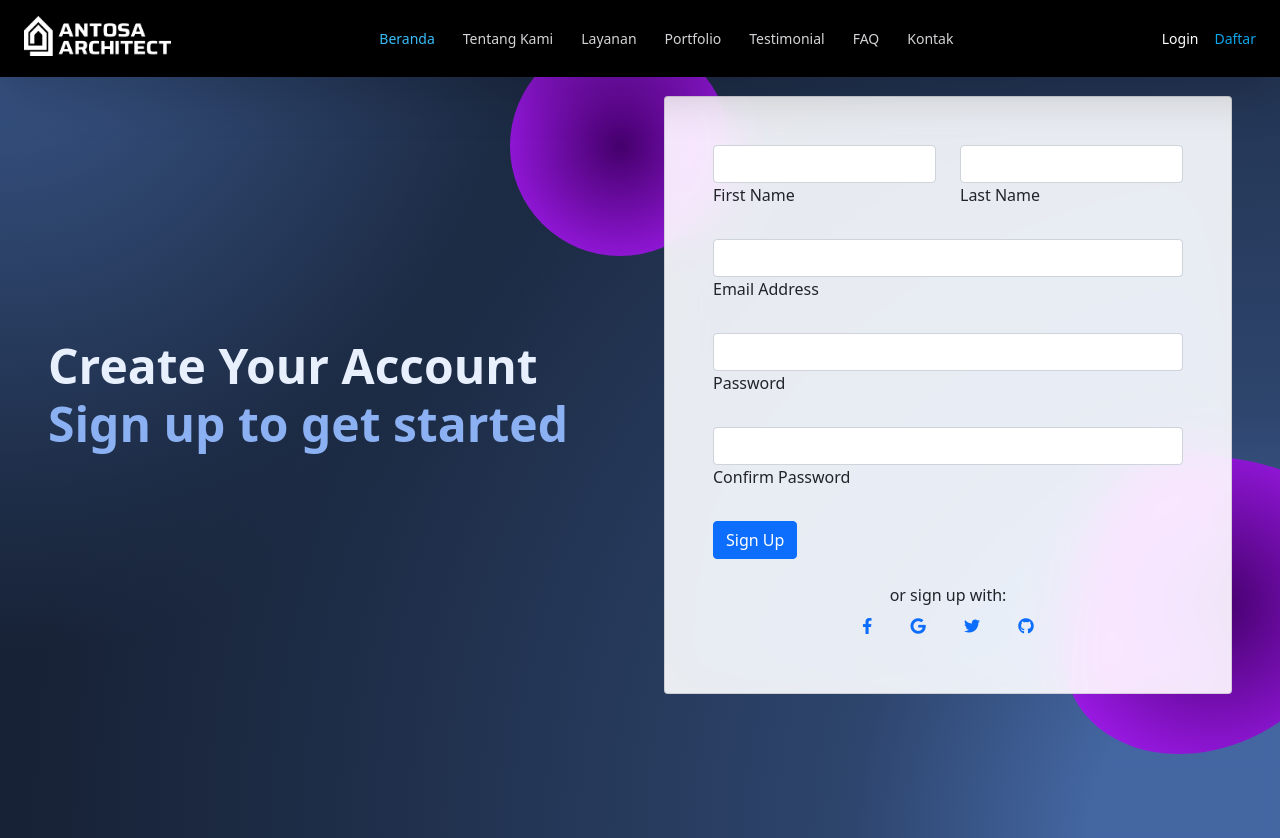
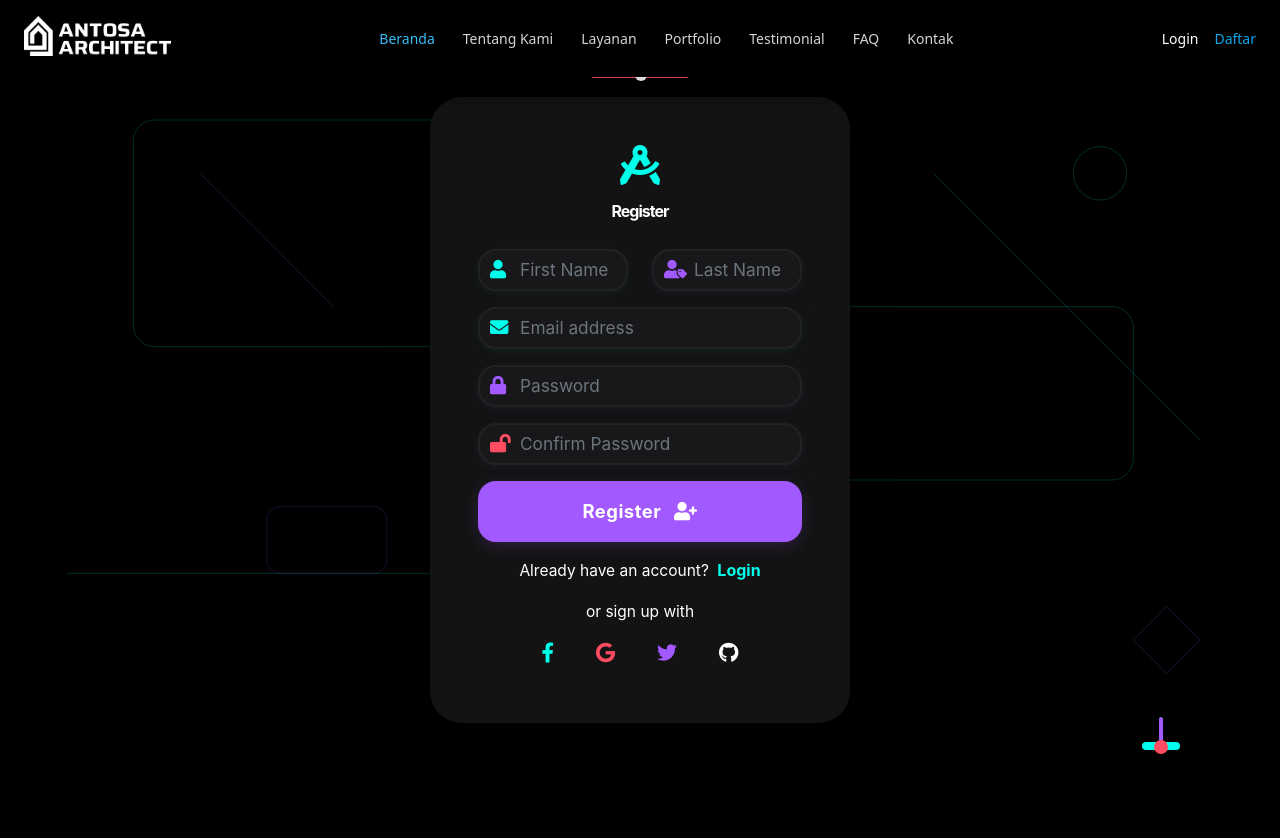
Before and after one commit to iannnub/arsitek, a PHP site: the page made by views/auth/register.php in a window 1280 px wide. After the commit the page ends 800 px from the top, so only its background shows below. Run offline with PHP 8.4, Linux system fonts and the light colour scheme; the template is opened without the code that fills it, so the values that code supplies are empty; some libraries are stand-ins or nearby versions.

Commit message:
feat(register): redesign registration page with modern architect theme

```diff
--- a/views/auth/register.php
+++ b/views/auth/register.php
@@ -144,89 +144,157 @@
     </div>
 </header>
 
-<!-- Section: Registrasi Form -->
-<section class="background-radial-gradient overflow-hidden">
-  <div class="container px-4 py-5 px-md-5 text-center text-lg-start my-5">
-    <div class="row gx-lg-5 align-items-center mb-5">
-      <div class="col-lg-6 mb-5 mb-lg-0" style="z-index: 10">
-        <h1 class="my-5 display-5 fw-bold ls-tight" style="color: hsl(218, 81%, 95%)">
-          Create Your Account <br />
-          <span style="color: hsl(218, 81%, 75%)">Sign up to get started</span>
-        </h1>
+<section id="register-architect" class="architect-login-section position-relative overflow-hidden" style="background:#000; min-height:100vh; padding-top:90px;">
+  <div class="container d-flex flex-column justify-content-center align-items-center" style="min-height:80vh;">
+    <!-- Floating Blueprint Lines and Animated Shapes -->
+    <svg class="blueprint-lines position-absolute top-0 start-0 w-100 h-100" style="pointer-events:none;z-index:1;" width="100%" height="100%" viewBox="0 0 1920 1080" fill="none">
+      <g stroke="#00FFEA" stroke-width="1.5" opacity="0.18">
+        <rect x="200" y="120" width="600" height="340" rx="32"/>
+        <rect x="1200" y="400" width="500" height="260" rx="32"/>
+        <line x1="100" y1="800" x2="800" y2="800"/>
+        <line x1="1400" y1="200" x2="1800" y2="600"/>
+        <circle cx="1650" cy="200" r="40"/>
+      </g>
+      <g stroke="#A259FF" stroke-width="2" opacity="0.12">
+        <rect x="400" y="700" width="180" height="100" rx="20"/>
+        <polygon points="1700,900 1750,950 1800,900 1750,850"/>
+        <line x1="300" y1="200" x2="500" y2="400"/>
+      </g>
+    </svg>
+    <!-- Animated Construction Icon (Crane) -->
+    <div class="animated-crane position-absolute" style="top:30px; left:50%; transform:translateX(-50%); z-index:2;">
+      <svg width="120" height="60" viewBox="0 0 120 60" fill="none">
+        <rect x="10" y="40" width="100" height="8" rx="4" fill="#FF4C60"/>
+        <rect x="55" y="10" width="10" height="30" rx="5" fill="#00FFEA">
+          <animate attributeName="y" values="10;20;10" dur="2s" repeatCount="indefinite"/>
+        </rect>
+        <rect x="60" y="5" width="2" height="10" rx="1" fill="#A259FF"/>
+        <circle cx="61" cy="45" r="6" fill="#fff"/>
+      </svg>
     </div>
-
-      <div class="col-lg-6 mb-5 mb-lg-0 position-relative">
-        <div id="radius-shape-1" class="position-absolute rounded-circle shadow-5-strong"></div>
-        <div id="radius-shape-2" class="position-absolute shadow-5-strong"></div>
-
-        <div class="card bg-glass">
-          <div class="card-body px-4 py-5 px-md-5">
-            <form method="POST" action="<?= url('auth/submit') ?>">
+    <!-- Register Card -->
+    <div class="architect-login-card card p-5 shadow-lg" style="max-width:420px; width:100%; background:rgba(20,20,20,0.98); border-radius:32px; z-index:3; box-shadow:0 8px 32px 0 rgba(0,255,234,0.12);">
+      <div class="text-center mb-4">
+        <i class="fas fa-drafting-compass" style="font-size:2.5rem; color:#00FFEA;"></i>
+        <h2 class="fw-bold mt-3 mb-1" style="color:#fff; font-family:'Inter',sans-serif; letter-spacing:-1px;">Register</h2>
+      </div>
+      <form method="POST" action="<?= url('auth/submit') ?>" autocomplete="on" style="z-index:4;">
         <input type="hidden" name="action" value="register">
-
+        <!-- Name Row -->
         <div class="row">
-                <div class="col-md-6 mb-4">
-                  <div data-mdb-input-init class="form-outline">
-                    <input type="text" name="first_name" id="form3Example1" class="form-control" required>
-                    <label class="form-label" for="form3Example1">First Name</label>
+          <div class="col-md-6 mb-3">
+            <label for="register-first-name" class="form-label visually-hidden">First Name</label>
+            <div class="input-icon-group position-relative">
+              <input type="text" name="first_name" id="register-first-name" class="form-control architect-input" placeholder="First Name" required aria-label="First Name" style="background:#18181b; color:#fff; border-radius:18px; border:2px solid #222; font-size:1.08rem; box-shadow:0 2px 8px 0 rgba(0,255,234,0.06); padding-left:2.5rem;">
+              <span class="position-absolute" style="top:50%; left:12px; transform:translateY(-50%); color:#00FFEA; font-size:1.15rem;"><i class="fas fa-user"></i></span>
             </div>
           </div>
-                <div class="col-md-6 mb-4">
-                  <div data-mdb-input-init class="form-outline">
-                    <input type="text" name="last_name" id="form3Example2" class="form-control" required>
-                    <label class="form-label" for="form3Example2">Last Name</label>
+          <div class="col-md-6 mb-3">
+            <label for="register-last-name" class="form-label visually-hidden">Last Name</label>
+            <div class="input-icon-group position-relative">
+              <input type="text" name="last_name" id="register-last-name" class="form-control architect-input" placeholder="Last Name" required aria-label="Last Name" style="background:#18181b; color:#fff; border-radius:18px; border:2px solid #222; font-size:1.08rem; box-shadow:0 2px 8px 0 rgba(162,89,255,0.08); padding-left:2.5rem;">
+              <span class="position-absolute" style="top:50%; left:12px; transform:translateY(-50%); color:#A259FF; font-size:1.15rem;"><i class="fas fa-user-tag"></i></span>
             </div>
           </div>
         </div>
-
-              <!-- Email input -->
-              <div data-mdb-input-init class="form-outline mb-4">
-                <input type="email" name="email" id="form3Example3" class="form-control" required>
-                <label class="form-label" for="form3Example3">Email Address</label>
+        <!-- Email -->
+        <div class="mb-3">
+          <label for="register-email" class="form-label visually-hidden">Email address</label>
+          <div class="input-icon-group position-relative">
+            <input type="email" name="email" id="register-email" class="form-control architect-input" placeholder="Email address" required autocomplete="username" aria-label="Email address" style="background:#18181b; color:#fff; border-radius:18px; border:2px solid #222; font-size:1.08rem; box-shadow:0 2px 8px 0 rgba(0,255,234,0.06); padding-left:2.5rem;">
+            <span class="position-absolute" style="top:50%; left:12px; transform:translateY(-50%); color:#00FFEA; font-size:1.15rem;"><i class="fas fa-envelope"></i></span>
           </div>
-
-              <!-- Password input -->
-              <div data-mdb-input-init class="form-outline mb-4">
-                <input type="password" name="password" id="form3Example4" class="form-control" required>
-                <label class="form-label" for="form3Example4">Password</label>
         </div>
-
-              <!-- Confirm Password input -->
-              <div data-mdb-input-init class="form-outline mb-4">
-                <input type="password" name="confirm_password" id="form3Example5" class="form-control" required>
-                <label class="form-label" for="form3Example5">Confirm Password</label>
+        <!-- Password -->
+        <div class="mb-3">
+          <label for="register-password" class="form-label visually-hidden">Password</label>
+          <div class="input-icon-group position-relative">
+            <input type="password" name="password" id="register-password" class="form-control architect-input" placeholder="Password" required autocomplete="new-password" aria-label="Password" style="background:#18181b; color:#fff; border-radius:18px; border:2px solid #222; font-size:1.08rem; box-shadow:0 2px 8px 0 rgba(162,89,255,0.08); padding-left:2.5rem;">
+            <span class="position-absolute" style="top:50%; left:12px; transform:translateY(-50%); color:#A259FF; font-size:1.15rem;"><i class="fas fa-lock"></i></span>
           </div>
-
-              <!-- Submit button -->
-              <button type="submit" data-mdb-button-init data-mdb-ripple-init class="btn btn-primary btn-block mb-4">Sign Up</button>
-
-              <!-- Register buttons -->
+        </div>
+        <!-- Confirm Password -->
+        <div class="mb-3">
+          <label for="register-confirm-password" class="form-label visually-hidden">Confirm Password</label>
+          <div class="input-icon-group position-relative">
+            <input type="password" name="confirm_password" id="register-confirm-password" class="form-control architect-input" placeholder="Confirm Password" required autocomplete="new-password" aria-label="Confirm Password" style="background:#18181b; color:#fff; border-radius:18px; border:2px solid #222; font-size:1.08rem; box-shadow:0 2px 8px 0 rgba(162,89,255,0.08); padding-left:2.5rem;">
+            <span class="position-absolute" style="top:50%; left:12px; transform:translateY(-50%); color:#FF4C60; font-size:1.15rem;"><i class="fas fa-lock-open"></i></span>
+          </div>
+        </div>
+        <!-- Register Button -->
+        <div class="mb-3">
+          <button type="submit" class="architect-login-btn btn w-100 py-3 fw-bold" style="background:#A259FF; color:#fff; border-radius:18px; font-size:1.15rem; box-shadow:0 4px 16px 0 rgba(162,89,255,0.18); letter-spacing:0.5px; transition:transform 0.16s, box-shadow 0.18s;">
+            <span class="architect-login-btn-text">Register</span>
+            <i class="fas fa-user-plus ms-2"></i>
+          </button>
+        </div>
+        <div class="text-center mb-3">
+          <span style="color:#fff; font-size:0.97rem;">Already have an account?</span>
+          <a href="<?= url('auth/login') ?>" class="architect-link-register ms-1" style="color:#00FFEA; font-weight:700; text-decoration:none; transition:color 0.2s;">Login</a>
+        </div>
         <div class="text-center">
-                <p>or sign up with:</p>
-                <button type="button" data-mdb-button-init data-mdb-ripple-init class="btn btn-link btn-floating mx-1">
-                  <i class="fab fa-facebook-f"></i>
-                </button>
-
-                <button type="button" data-mdb-button-init data-mdb-ripple-init class="btn btn-link btn-floating mx-1">
-                  <i class="fab fa-google"></i>
-                </button>
-
-                <button type="button" data-mdb-button-init data-mdb-ripple-init class="btn btn-link btn-floating mx-1">
-                  <i class="fab fa-twitter"></i>
-                </button>
-
-                <button type="button" data-mdb-button-init data-mdb-ripple-init class="btn btn-link btn-floating mx-1">
-                  <i class="fab fa-github"></i>
-                </button>
+          <span style="color:#fff; font-size:0.97rem;">or sign up with</span>
+          <div class="mt-2 d-flex justify-content-center gap-2">
+            <button type="button" class="btn btn-link btn-floating mx-1" style="color:#00FFEA; font-size:1.25rem;"><i class="fab fa-facebook-f"></i></button>
+            <button type="button" class="btn btn-link btn-floating mx-1" style="color:#FF4C60; font-size:1.25rem;"><i class="fab fa-google"></i></button>
+            <button type="button" class="btn btn-link btn-floating mx-1" style="color:#A259FF; font-size:1.25rem;"><i class="fab fa-twitter"></i></button>
+            <button type="button" class="btn btn-link btn-floating mx-1" style="color:#fff; font-size:1.25rem;"><i class="fab fa-github"></i></button>
+          </div>
         </div>
       </form>
     </div>
-        </div>
-      </div>
+    <!-- Floating Construction Tool Icon -->
+    <div class="floating-tool-icon position-absolute" style="bottom:40px; right:7vw; z-index:2; animation:floating-tool 3s ease-in-out infinite alternate;">
+      <svg width="58" height="58" viewBox="0 0 58 58" fill="none">
+        <rect x="10" y="40" width="38" height="8" rx="4" fill="#00FFEA"/>
+        <rect x="27" y="15" width="4" height="25" rx="2" fill="#A259FF"/>
+        <circle cx="29" cy="45" r="7" fill="#FF4C60"/>
+      </svg>
     </div>
   </div>
 </section>
-<!-- Section: Design Block -->
+<style>
+  .architect-login-section { font-family: 'Inter', 'Segoe UI', sans-serif; }
+  .architect-login-card { border: none; }
+  .architect-login-btn:hover, .architect-login-btn:focus {
+    background: #00FFEA !important;
+    color: #000 !important;
+    transform: translateY(-2px) scale(1.025);
+    box-shadow: 0 6px 24px 0 rgba(0,255,234,0.24);
+  }
+  .architect-login-btn:active { transform: scale(0.98); }
+  .architect-input:focus {
+    border-color: #00FFEA;
+    box-shadow: 0 0 0 2px #00FFEA44;
+    background: #18181b;
+    color: #fff;
+  }
+  .architect-link-forgot:hover, .architect-link-forgot:focus {
+    color: #FF4C60 !important;
+    text-decoration: underline;
+  }
+  .architect-link-register:hover, .architect-link-register:focus {
+    color: #00FFEA !important;
+    text-decoration: underline;
+  }
+  .architect-checkbox:focus {
+    border-color: #A259FF;
+    box-shadow: 0 0 0 2px #A259FF44;
+  }
+  .input-icon-group input {
+    padding-left: 2.5rem !important;
+  }
+  @media (max-width: 600px) {
+    .architect-login-card { padding: 2rem 1rem !important; }
+    .animated-crane { display: none !important; }
+    .floating-tool-icon { display: none !important; }
+    .blueprint-lines { display: none !important; }
+  }
+  @keyframes floating-tool {
+    0% { transform: translateY(0); }
+    100% { transform: translateY(-18px); }
+  }
+</style>
 
 <script src="../assets/js/bootstrap.min.js"></script>
 </body>
```
Lines whose indentation alone changed are shown as unchanged.
